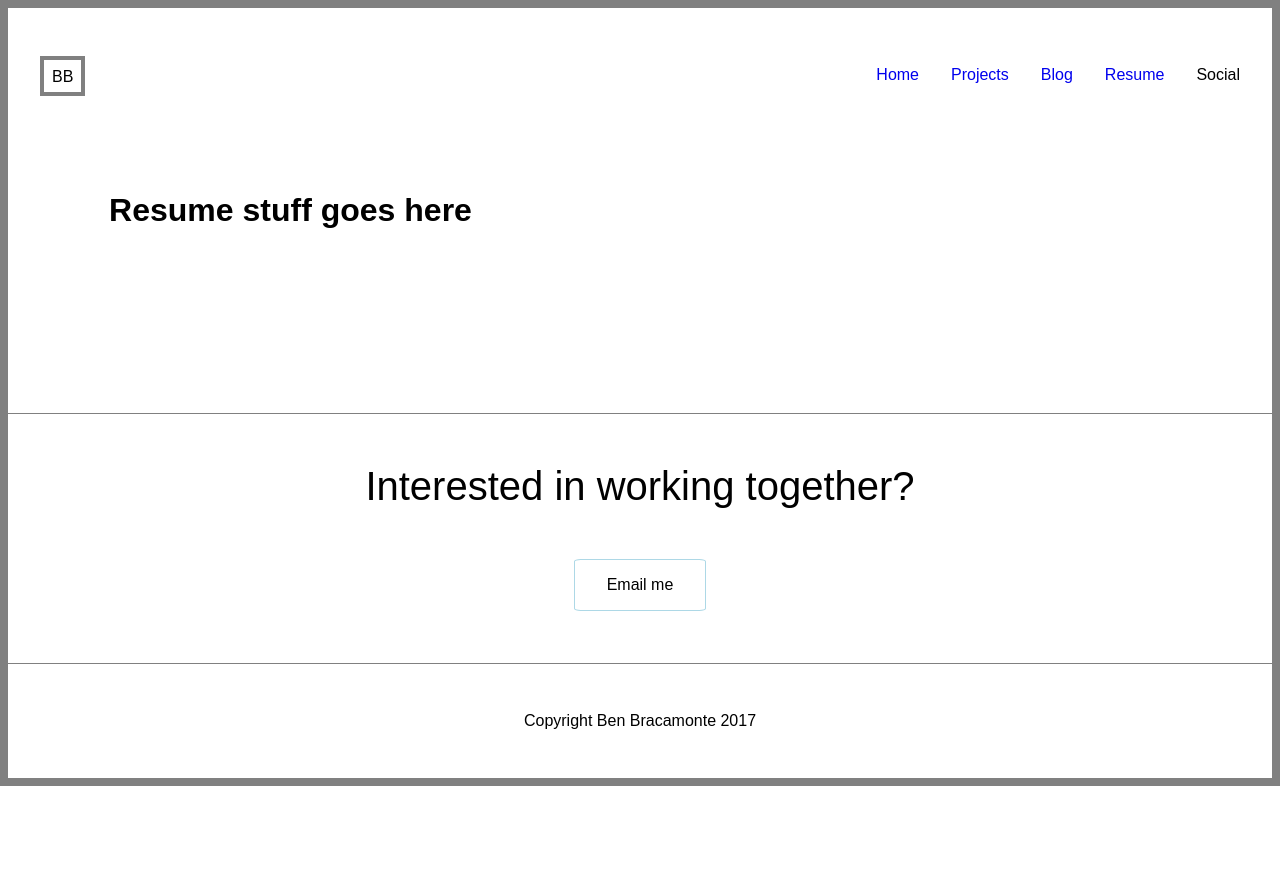
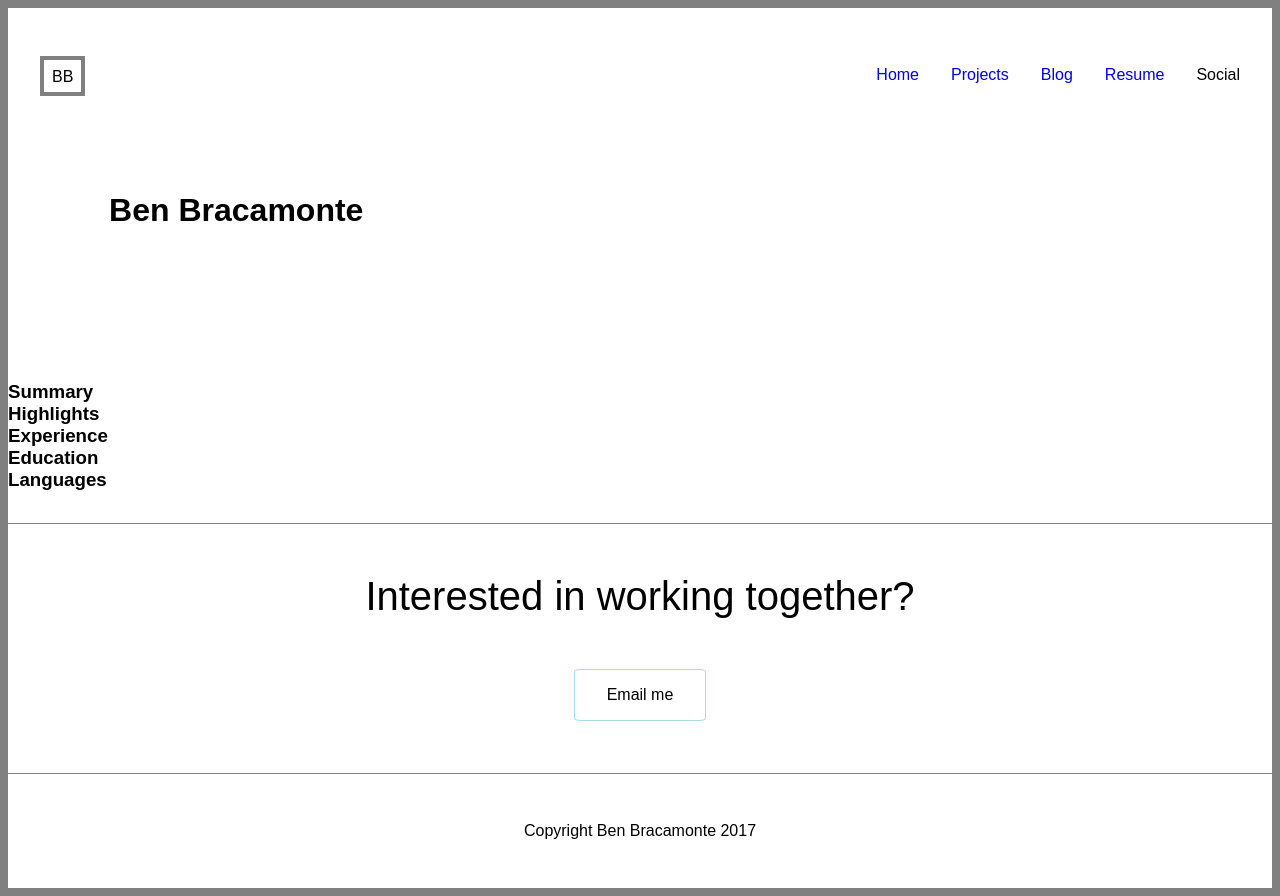
Before and after one commit to brac/portfolio, a plain HTML site: page resume.html in a window 1280 px wide. Before the commit the page ends 800 px from the top, so only its background shows below. Drawn offline with nearby package versions, Linux system fonts and the light colour scheme.

Commit message:
Basic resume structure

```diff
--- a/resume.html
+++ b/resume.html
@@ -37,7 +37,13 @@
     </header>
 
     <main class="main">
-      <h1 class="main-title">Resume stuff goes here</h1>
+      <h1 class="main-title">Ben Bracamonte</h1>
+      <h3>Summary</h3>
+      <h3>Highlights</h3>
+      <h3>Experience</h3>
+      <h3>Education</h3>
+      <h3>Languages</h3>
+
     </main>
 
     <footer class="footer">
```
